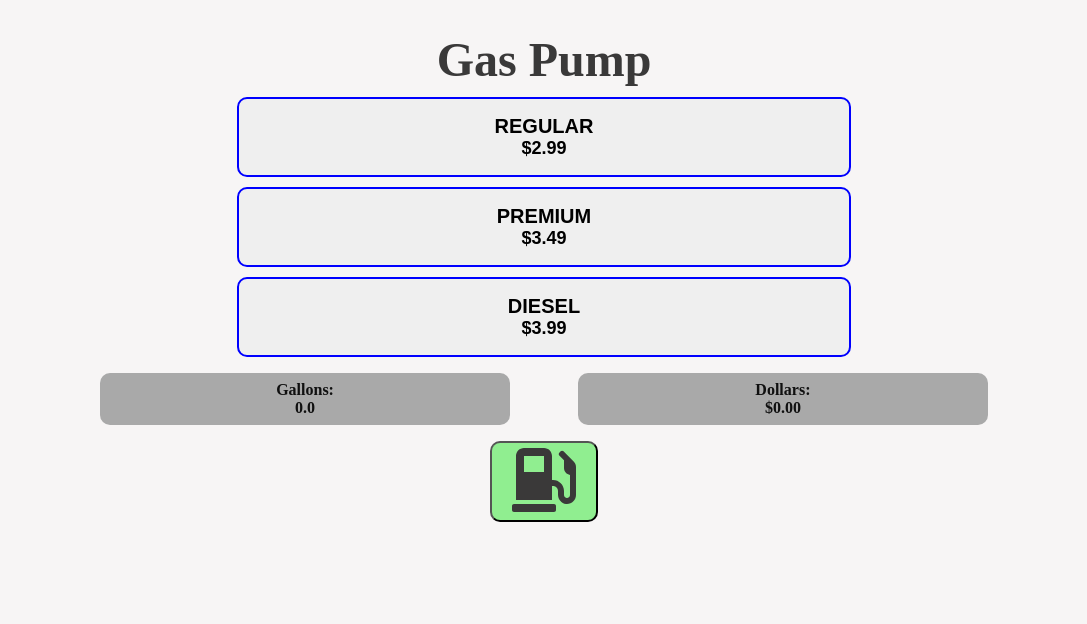
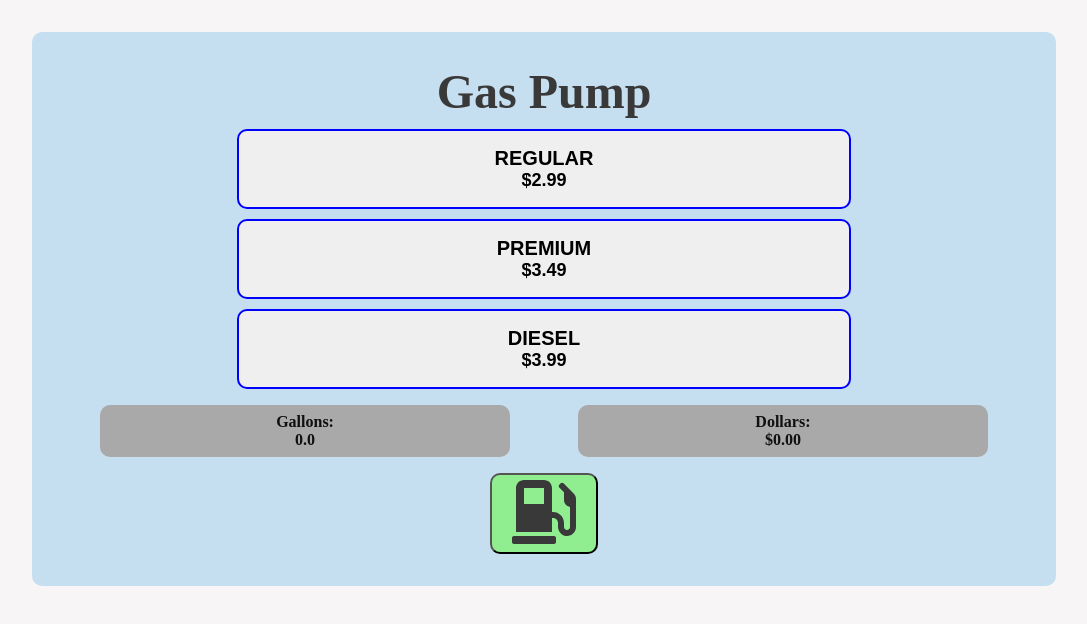
Before and after one commit to LisaTrevis/react-gas-pump, a React (Create React App) app: page / in a window 1280 px wide. Shown: the top 624 px of the page, without its empty margins (96-1183 px from the left). Built offline with nearby package versions, Linux system fonts and the light colour scheme.

Commit message:
Adjusted bg colors

```diff
--- a/src/index.css
+++ b/src/index.css
@@ -6,7 +6,7 @@ Variables
 
 :root {
   --clr-bg: rgb(247, 245, 245);
-  --clr-app-bg: rgb(247, 245, 245);
+  --clr-app-bg: rgb(197, 223, 240);
   --clr-btn-bg: darkgray;
   --clr-lrg-txt: rgb(58, 57, 57);
   --clr-small-txt: rgb(16, 16, 16);
@@ -48,11 +48,13 @@ section {
   height: 100%;
   margin: 2rem auto;
   text-align: center;
+  border-radius: 10px;
 }
 
 h1 {
   font-size: 3rem;
   color: var(--clr-lrg-txt);
+  padding-top: 2rem;
 }
 
 .gas-prices {
@@ -101,10 +103,6 @@ h1 {
   background-color: rgb(95, 95, 247);
 }
 
-/* button {
-  font-size: 25px;
-} */
-
 .meters {
   display: flex;
   justify-content: space-evenly;
@@ -125,6 +123,11 @@ h1 {
   display: flex;
   justify-content: space-evenly;
   margin: 1rem;
+  padding-bottom: 2rem;
+}
+
+.startstop-btn:hover {
+  cursor: pointer;
 }
 
 .icon {
```
